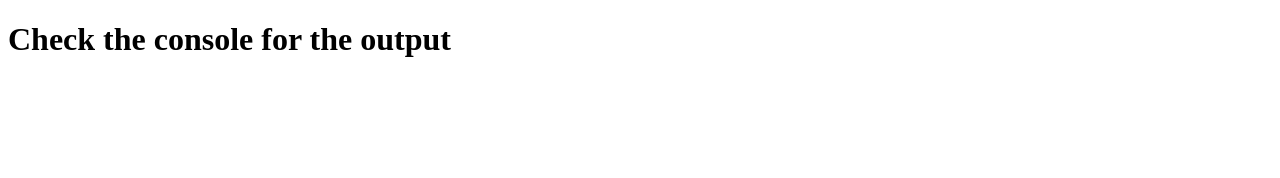
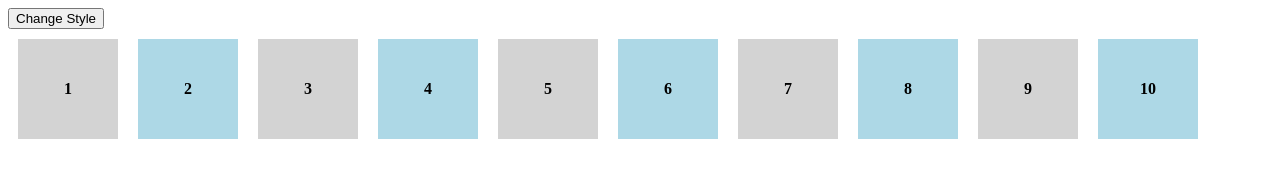
Before and after one commit to bdominguez56/5.4-Assignment-Loops-and-DOM, a plain HTML site: page index.html in a window 1280 px wide. Drawn offline with Linux system fonts and the light colour scheme.

Commit message:
Update index.html

```diff
--- a/index.html
+++ b/index.html
@@ -3,16 +3,27 @@
 <head>
     <meta charset="UTF-8">
     <meta name="viewport" content="width=device-width, initial-scale=1.0">
-    <title>For Loop Example</title>
+    <title>Change CSS with JavaScript</title>
+    <style>
+        .box {
+            width: 100px;
+            height: 100px;
+            margin: 10px;
+            display: inline-block;
+            background-color: lightgray;
+            text-align: center;
+            line-height: 100px;
+            font-weight: bold;
+        }
+        .highlight {
+            background-color: lightblue;
+        }
+    </style>
 </head>
 <body>
-    <h1>Check the console for the output</h1>
+    <button onclick="changeStyles()">Change Style</button>
+    <div id="container"></div>
 
-    <script>
-        // JS for loop
-        for (let i = 1; i <= 5; i++) {
-            console.log(i); // print numbers from 1 to 5 in the console
-        }
-    </script>
+    <script src="script.js"></script>
 </body>
 </html>
```
